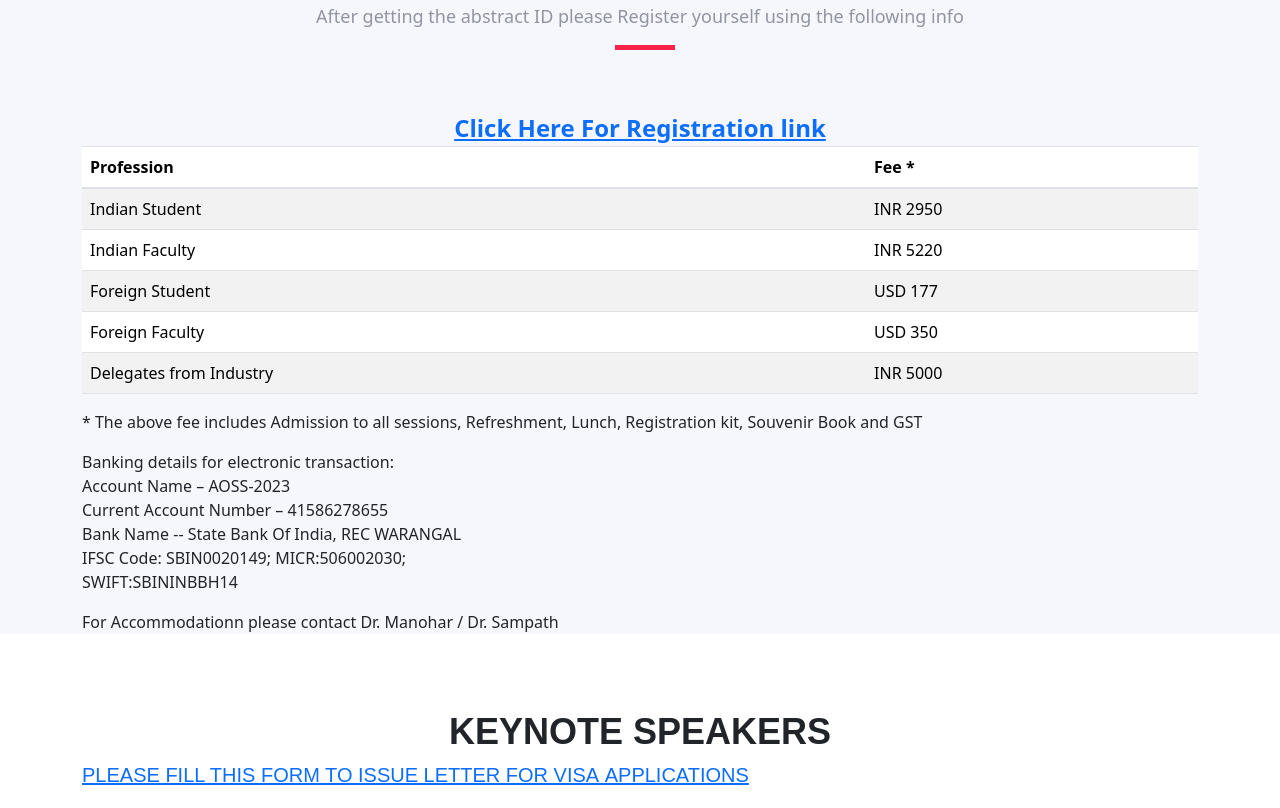
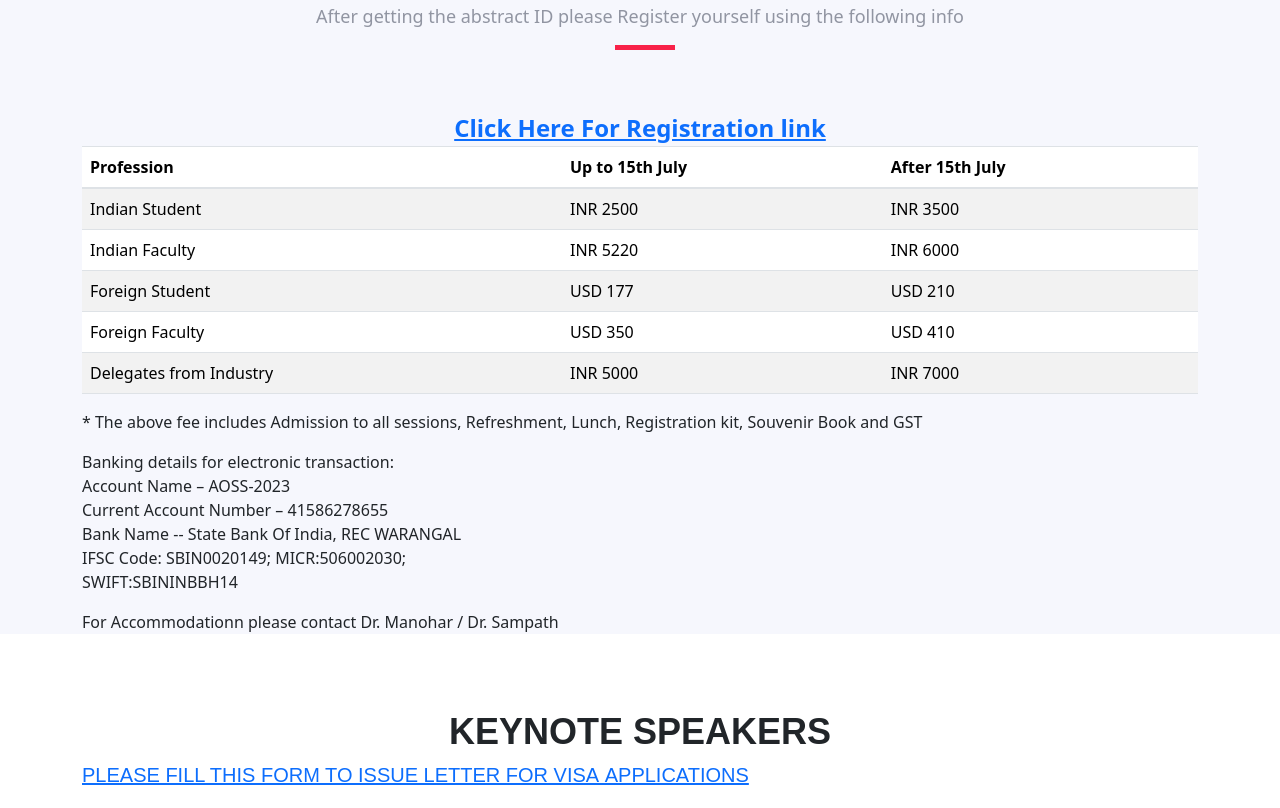
Before and after one commit to Nikhil-0088/aoss, a plain HTML site: page index.html in a window 1280 px wide. Shown: the part 3491-4299 px from the top of the page. Drawn offline with nearby package versions, Linux system fonts and the light colour scheme.

Commit message:
Updated cost of registration

```diff
--- a/index.html
+++ b/index.html
@@ -337,32 +337,38 @@ SWIFT:SBININBBH14 -->
           style="display: flex;flex-direction: column; justify-content: center; align-items: center; font-size: x-large;">
           <b> Click Here For Registration link</b> </a>
 
-        <table class="table table-striped">
+          <table class="table table-striped">
           <thead>
             <th> Profession </th>
-            <th> Fee *</th>
+            <th> Up to 15th July</th>
+            <th>After 15th July</th>
           </thead>
 
           <tbody>
             <tr>
               <td> Indian Student </td>
-              <td> INR 2950 </td>
+              <td> INR 2500 </td>
+              <td>INR 3500</td>
             </tr>
             <tr>
               <td> Indian Faculty </td>
-              <td> INR 5220 </td>
+              <td> INR 5220</td>
+              <td>INR 6000</td>
             </tr>
             <tr>
               <td> Foreign Student </td>
               <td> USD 177 </td>
+              <td>USD 210</td>
             </tr>
             <tr>
               <td> Foreign Faculty </td>
               <td> USD 350 </td>
+              <td>USD 410</td>
             </tr>
             <tr>
               <td> Delegates from Industry </td>
               <td> INR 5000 </td>
+              <td>INR 7000</td>
             </tr>
           </tbody>
         </table>
```
